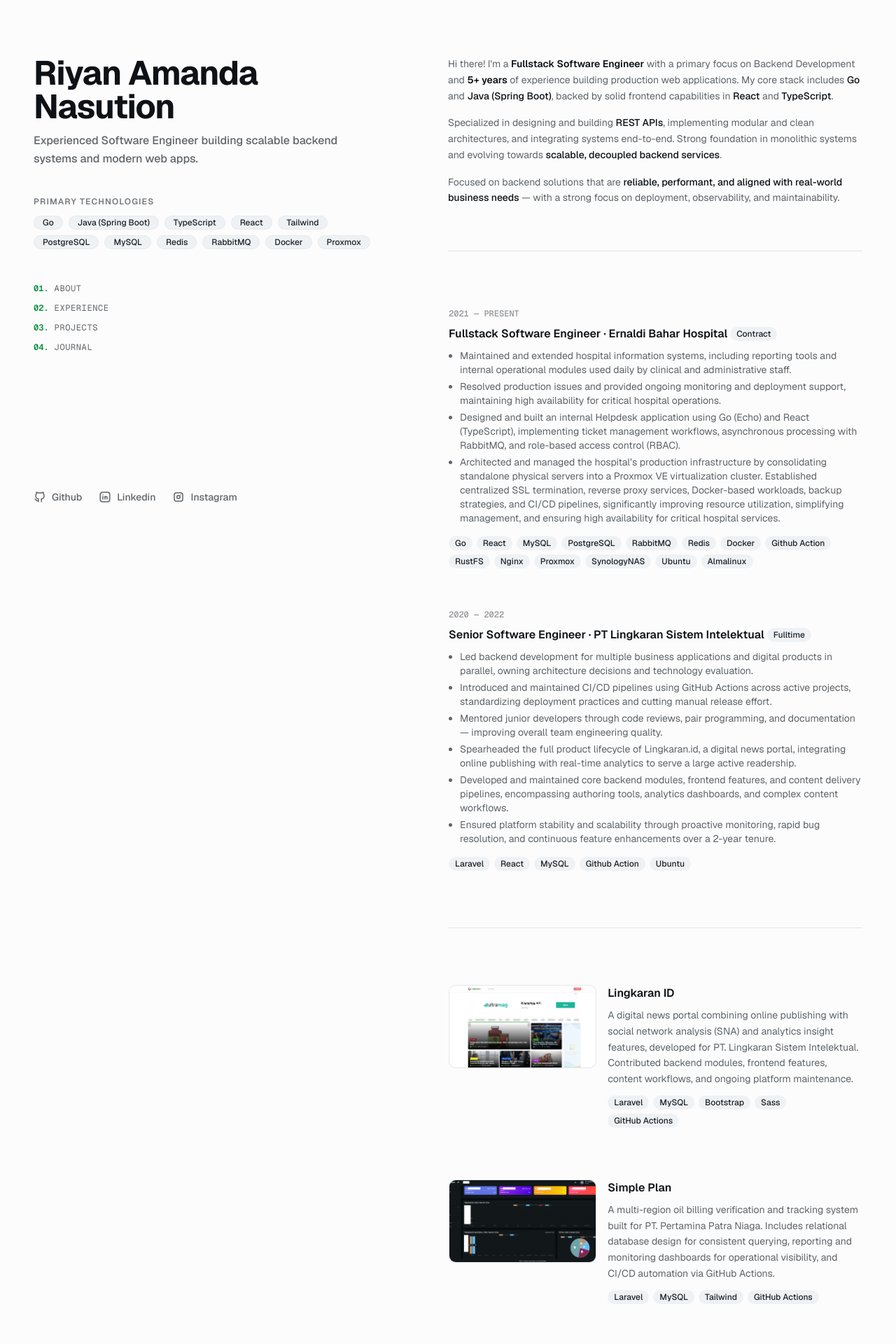
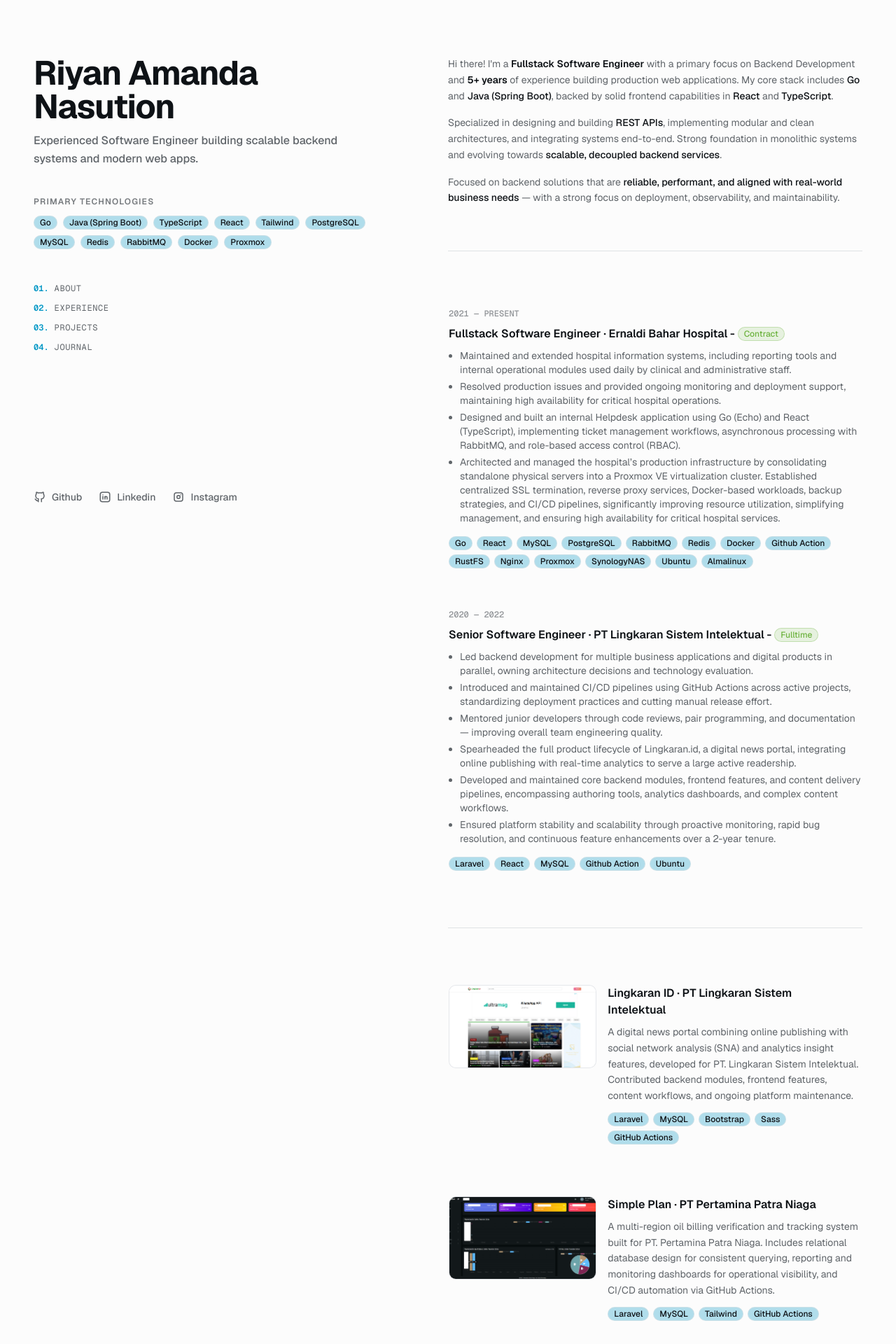
Before and after one commit to riyanamanda/riyanamanda, a Next.js app: page / in a window 1280 px wide. Shown: the top 1920 px of the page at 70% size. Built offline with nearby package versions, Linux system fonts and the light colour scheme.

Commit message:
feat: add some colors and project its company

```diff
--- a/app/_components/experience.tsx
+++ b/app/_components/experience.tsx
@@ -19,9 +19,13 @@ export default function Experience() {
 
                         <h3 className='font-semibold text-foreground flex items-center justify-between sm:justify-start gap-1 flex-wrap'>
                             <span>
-                                {exp.role} · {exp.company}
+                                {exp.role} · {exp.company} -{' '}
                             </span>
-                            <Badge variant='secondary'>{exp.status}</Badge>
+                            <Badge
+                                variant='accent'
+                                className='bg-[#6DB33F]/15 text-[#6DB33F] border border-[#6DB33F]/30 dark:text-[#7ecb47]'>
+                                {exp.status}
+                            </Badge>
                         </h3>
 
                         <ul className='list-disc text-sm ml-4 space-y-1'>
@@ -32,7 +36,7 @@ export default function Experience() {
 
                         <div className='flex flex-wrap gap-1.5 pt-2'>
                             {exp.technologies.map((tech) => (
-                                <Badge key={tech} variant='secondary'>
+                                <Badge variant='primary' key={tech}>
                                     {tech}
                                 </Badge>
                             ))}
--- a/app/_components/project.tsx
+++ b/app/_components/project.tsx
@@ -28,7 +28,9 @@ export default function Project() {
                         </div>
                         <div className='sm:col-span-5 space-y-2'>
                             <h3 className='font-semibold text-foreground text-base group-hover:text-primary transition-colors flex items-center justify-between'>
-                                <span>{pro.title}</span>
+                                <span>
+                                    {pro.title} · {pro.company}
+                                </span>
                                 <IconArrowUpRight
                                     size={16}
                                     className='opacity-100 sm:opacity-0 group-hover:opacity-100 transition-opacity shrink-0 text-primary'
@@ -39,7 +41,7 @@ export default function Project() {
                             </p>
                             <div className='flex flex-wrap gap-1.5 pt-1'>
                                 {pro.technologies.map((tech) => (
-                                    <Badge key={tech} variant='secondary'>
+                                    <Badge key={tech} variant='primary'>
                                         {tech}
                                     </Badge>
                                 ))}
--- a/app/globals.css
+++ b/app/globals.css
@@ -57,7 +57,8 @@
     --popover: oklch(1 0 0);
     --popover-foreground: oklch(0.18 0.01 250);
 
-    --primary: oklch(0.55 0.17 152);
+    /* Go Blue Theme (Light) */
+    --primary: oklch(0.62 0.14 225);
     --primary-foreground: oklch(0.99 0 0);
 
     --secondary: oklch(0.96 0.005 250);
@@ -72,11 +73,11 @@
     --destructive: oklch(0.577 0.245 27.325);
     --border: oklch(0.91 0.005 250);
     --input: oklch(0.91 0.005 250);
-    --ring: oklch(0.55 0.17 152);
+    --ring: oklch(0.62 0.14 225);
 
-    --chart-1: oklch(0.55 0.17 152);
-    --chart-2: oklch(0.65 0.15 170);
-    --chart-3: oklch(0.7 0.16 130);
+    --chart-1: oklch(0.62 0.14 225);
+    --chart-2: oklch(0.7 0.12 210);
+    --chart-3: oklch(0.75 0.1 190);
     --chart-4: oklch(0.75 0.16 85);
     --chart-5: oklch(0.6 0.18 40);
 
@@ -84,12 +85,12 @@
 
     --sidebar: oklch(0.985 0.002 250);
     --sidebar-foreground: oklch(0.18 0.01 250);
-    --sidebar-primary: oklch(0.55 0.17 152);
+    --sidebar-primary: oklch(0.62 0.14 225);
     --sidebar-primary-foreground: oklch(0.99 0 0);
     --sidebar-accent: oklch(0.95 0.005 250);
     --sidebar-accent-foreground: oklch(0.25 0.01 250);
     --sidebar-border: oklch(0.91 0.005 250);
-    --sidebar-ring: oklch(0.55 0.17 152);
+    --sidebar-ring: oklch(0.62 0.14 225);
 }
 
 .dark {
@@ -101,8 +102,9 @@
     --popover: oklch(0.17 0.005 250);
     --popover-foreground: oklch(0.98 0 0);
 
-    --primary: oklch(0.68 0.17 152);
-    --primary-foreground: oklch(0.12 0.02 152);
+    /* Go Blue Theme (Dark) */
+    --primary: oklch(0.72 0.15 225);
+    --primary-foreground: oklch(0.12 0.02 225);
 
     --secondary: oklch(0.22 0.005 250);
     --secondary-foreground: oklch(0.98 0 0);
@@ -116,22 +118,22 @@
     --destructive: oklch(0.704 0.191 22.216);
     --border: oklch(1 0 0 / 12%);
     --input: oklch(1 0 0 / 15%);
-    --ring: oklch(0.68 0.17 152);
+    --ring: oklch(0.72 0.15 225);
 
-    --chart-1: oklch(0.68 0.17 152);
-    --chart-2: oklch(0.72 0.15 170);
-    --chart-3: oklch(0.75 0.15 130);
+    --chart-1: oklch(0.72 0.15 225);
+    --chart-2: oklch(0.78 0.12 210);
+    --chart-3: oklch(0.82 0.1 190);
     --chart-4: oklch(0.8 0.15 85);
     --chart-5: oklch(0.65 0.18 40);
 
     --sidebar: oklch(0.16 0.005 250);
     --sidebar-foreground: oklch(0.98 0 0);
-    --sidebar-primary: oklch(0.68 0.17 152);
-    --sidebar-primary-foreground: oklch(0.12 0.02 152);
+    --sidebar-primary: oklch(0.72 0.15 225);
+    --sidebar-primary-foreground: oklch(0.12 0.02 225);
     --sidebar-accent: oklch(0.22 0.005 250);
     --sidebar-accent-foreground: oklch(0.98 0 0);
     --sidebar-border: oklch(1 0 0 / 12%);
-    --sidebar-ring: oklch(0.68 0.17 152);
+    --sidebar-ring: oklch(0.72 0.15 225);
 }
 
 @layer base {
--- a/app/page.tsx
+++ b/app/page.tsx
@@ -19,7 +19,7 @@ export default function Home() {
                         <Project />
 
                         <section className='space-y-6 scroll-mt-20 pb-10 md:pb-0'>
-                            <blockquote className='border-l-2 border-primary/40 pl-4 italic text-sm text-muted-foreground/90'>
+                            <blockquote className='border-l-2 border-destructive/50 pl-4 italic text-sm text-muted-foreground/90 bg-destructive/10'>
                                 &ldquo;If you feel tired of studying, be prepared to accept the
                                 bitterness of ignorance.&rdquo;
                             </blockquote>
--- a/components/layout/header.tsx
+++ b/components/layout/header.tsx
@@ -66,10 +66,7 @@ export default function Header() {
                     </h2>
                     <div className='flex flex-wrap gap-2'>
                         {portfolio.stacks.map((stack) => (
-                            <Badge
-                                key={stack}
-                                variant='secondary'
-                                className='px-3 py-1 text-xs font-medium bg-secondary text-secondary-foreground hover:bg-accent border border-border/50 transition-colors'>
+                            <Badge key={stack} variant='primary'>
                                 {stack}
                             </Badge>
                         ))}
--- a/components/ui/badge.tsx
+++ b/components/ui/badge.tsx
@@ -16,6 +16,8 @@ const badgeVariants = cva(
                     'border-border text-foreground [a]:hover:bg-muted [a]:hover:text-muted-foreground',
                 ghost: 'hover:bg-muted hover:text-muted-foreground dark:hover:bg-muted/50',
                 link: 'text-primary underline-offset-4 hover:underline',
+                primary: 'font-medium bg-primary/30 text-foreground border border-border/50',
+                accent: 'bg-orange-500/10 text-orange-600 border border-orange-500/20 dark:text-orange-400',
             },
         },
         defaultVariants: {
--- a/data/project.tsx
+++ b/data/project.tsx
@@ -3,6 +3,7 @@ export const project = [
         title: 'Lingkaran ID',
         description: `A digital news portal combining online publishing with social network analysis (SNA) and analytics insight features, developed for PT. Lingkaran Sistem Intelektual. Contributed backend modules, frontend features, content workflows, and ongoing platform maintenance.`,
         technologies: ['Laravel', 'MySQL', 'Bootstrap', 'Sass', 'GitHub Actions'],
+        company: 'PT Lingkaran Sistem Intelektual',
         url: 'https://lingkaran.id',
         thumbnail: '/images/lingkaran.png',
     },
@@ -10,6 +11,7 @@ export const project = [
         title: 'Simple Plan',
         description: `A multi-region oil billing verification and tracking system built for PT. Pertamina Patra Niaga. Includes relational database design for consistent querying, reporting and monitoring dashboards for operational visibility, and CI/CD automation via GitHub Actions.`,
         technologies: ['Laravel', 'MySQL', 'Tailwind', 'GitHub Actions'],
+        company: 'PT Pertamina Patra Niaga',
         url: 'https://simpleplan-regsumbagsel.com',
         thumbnail: '/images/patraniaga.png',
     },
@@ -26,6 +28,7 @@ export const project = [
             'GitHub Actions',
             'Docker',
         ],
+        company: 'PT Trifilosofi Lifestyle Indonesia',
         url: 'https://admin.spacepro.id',
         thumbnail: '/images/spacepro.png',
     },
@@ -43,6 +46,7 @@ export const project = [
             'OpenStreetMap',
             'OSRM',
         ],
+        company: 'PT Trifilosofi Utility Indonesia',
         url: 'https://livefueltrack.com/',
         thumbnail: '/images/livefueltrack.png',
     },
```
